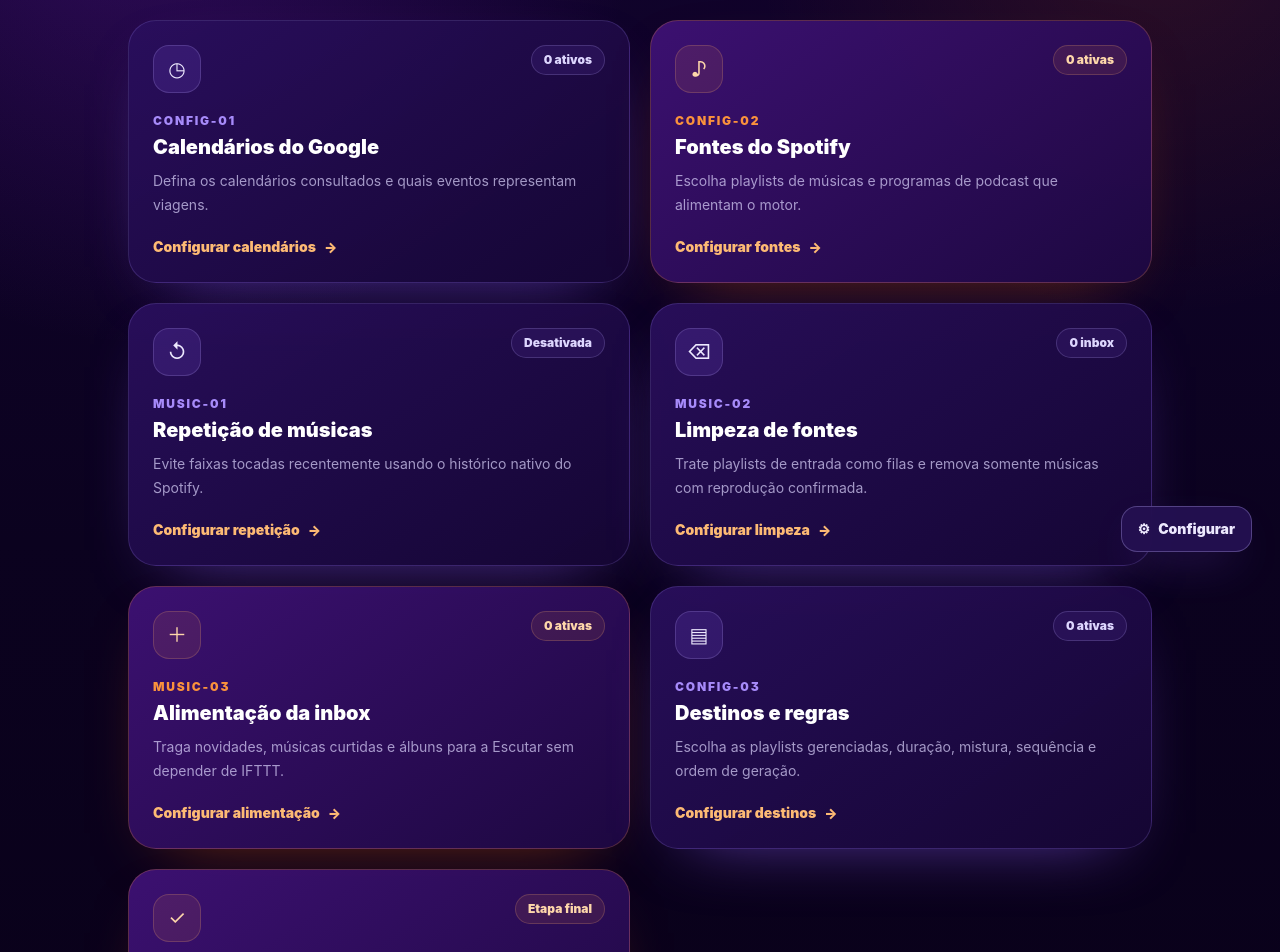
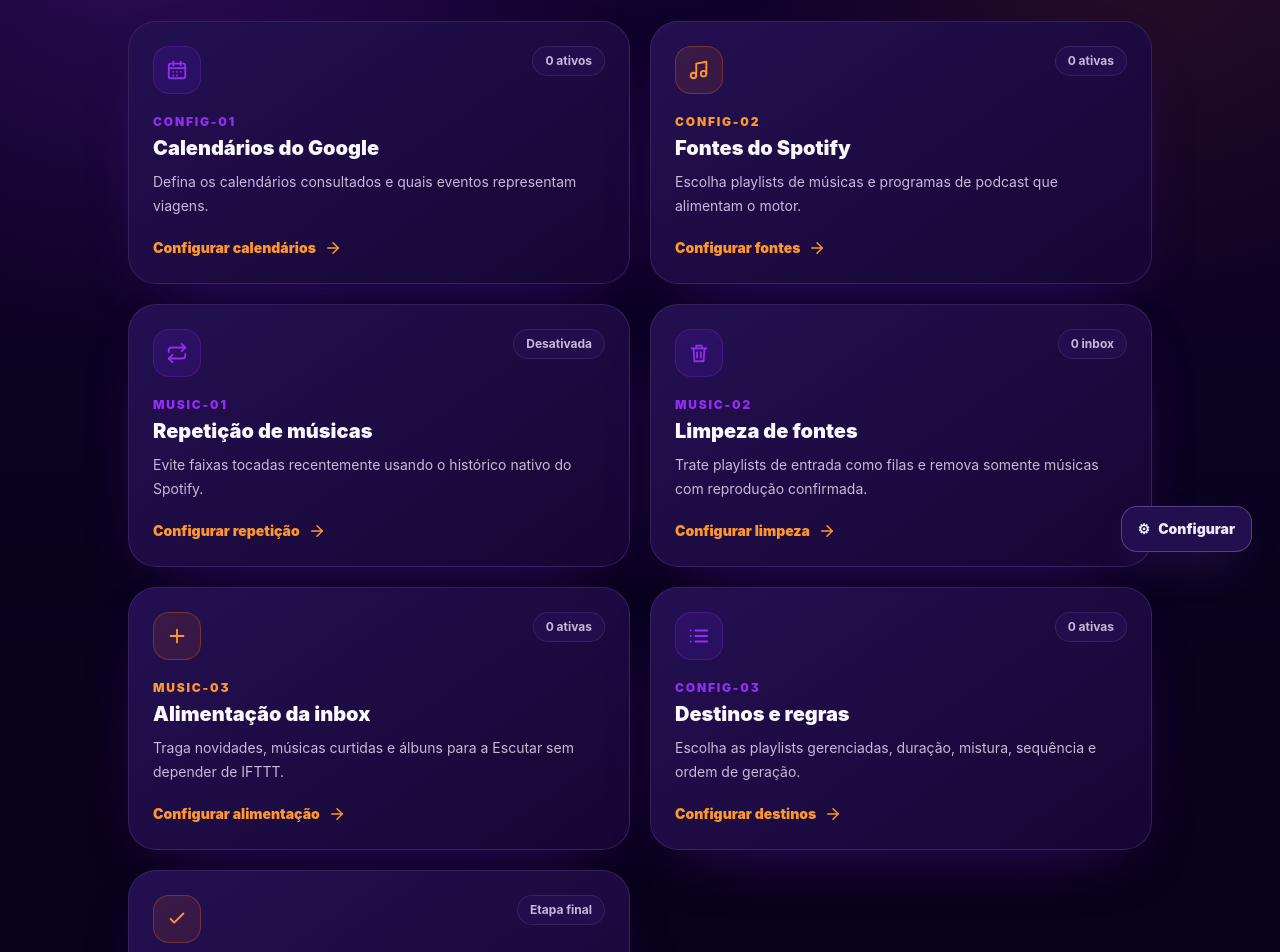
Before and after one commit to marksborn/sonoriza, a Next.js app: page /dashboard/configuracao in a window 1280 px wide. Shown: the part 220-1172 px from the top of the page. Built offline with nearby package versions, Linux system fonts and the light colour scheme; no server answers; the database is empty; sample sign-in values are in the browser's storage.

Commit message:
feat(visual): migrate configuration hub to design system

```diff
--- a/src/app/dashboard/configuracao/page.tsx
+++ b/src/app/dashboard/configuracao/page.tsx
@@ -2,8 +2,51 @@ import { MusicSourceRetentionMode } from "@prisma/client";
 import Link from "next/link";
 import { redirect } from "next/navigation";
 
+import { UiIcon, type UiIconName } from "@/components/UiIcon";
 import { auth } from "@/lib/auth";
 import { prisma } from "@/lib/prisma";
+
+type ConfigCardProps = {
+  href: string;
+  icon: UiIconName;
+  badge: string;
+  code: string;
+  title: string;
+  description: string;
+  action: string;
+  accent?: boolean;
+};
+
+function ConfigCard({
+  href,
+  icon,
+  badge,
+  code,
+  title,
+  description,
+  action,
+  accent = false,
+}: ConfigCardProps) {
+  return (
+    <Link href={href} className="product-panel group p-6 transition hover:-translate-y-0.5 hover:border-brand-400/45">
+      <div className="flex items-start justify-between gap-4">
+        <span className={accent ? "product-icon-tile-accent" : "product-icon-tile"}>
+          <UiIcon name={icon} size={22} />
+        </span>
+        <span className="product-badge">{badge}</span>
+      </div>
+      <p className={`mt-5 text-xs font-black uppercase tracking-[0.15em] ${accent ? "text-accent-400" : "text-brand-400"}`}>
+        {code}
+      </p>
+      <h2 className="mt-1 text-xl font-black text-ink-inverse">{title}</h2>
+      <p className="mt-2 text-sm leading-6 text-muted-inverse">{description}</p>
+      <span className="product-link mt-5">
+        {action}
+        <UiIcon name="arrow-right" size={18} />
+      </span>
+    </Link>
+  );
+}
 
 export default async function ConfigurationHubPage() {
   const session = await auth();
@@ -52,128 +95,103 @@ export default async function ConfigurationHubPage() {
     : "Desativada";
 
   return (
-    <main className="relative min-h-screen overflow-hidden bg-[#0b021f] px-5 py-8 text-white sm:px-8 lg:px-10">
-      <div className="pointer-events-none absolute inset-0 bg-[radial-gradient(circle_at_12%_5%,rgba(126,34,206,0.3),transparent_31rem),radial-gradient(circle_at_90%_10%,rgba(255,107,0,0.12),transparent_25rem),linear-gradient(180deg,#12032f_0%,#0b021f_55%,#090119_100%)]" />
+    <main className="product-shell px-5 py-8 sm:px-8 lg:px-10">
+      <div className="product-ambient" />
 
       <div className="relative mx-auto max-w-5xl">
         <Link
           href="/dashboard"
-          className="inline-flex items-center gap-2 text-sm font-bold text-violet-300 transition hover:text-white"
+          className="inline-flex items-center gap-2 text-sm font-bold text-muted-inverse transition hover:text-ink-inverse"
         >
-          <span aria-hidden="true">←</span>
+          <UiIcon name="arrow-left" size={18} />
           Voltar ao painel
         </Link>
 
         <div className="mt-7 max-w-3xl">
-          <p className="text-xs font-black uppercase tracking-[0.17em] text-orange-400">
+          <p className="text-xs font-black uppercase tracking-[0.17em] text-accent-400">
             Configuração
           </p>
-          <h1 className="mt-2 text-3xl font-black tracking-[-0.04em] sm:text-4xl">
+          <h1 className="mt-2 text-3xl font-black tracking-[-0.04em] text-ink-inverse sm:text-4xl">
             Prepare o Sonoriza para o seu dia.
           </h1>
-          <p className="mt-3 text-sm leading-6 text-violet-200/75 sm:text-base">
+          <p className="mt-3 text-sm leading-6 text-muted-inverse sm:text-base">
             Escolha de onde o conteúdo vem, quais eventos entram no cálculo de tempo e como cada playlist de destino deve ser montada.
           </p>
         </div>
 
         <div className="mt-8 grid gap-5 md:grid-cols-2">
-          <Link
+          <ConfigCard
             href="/dashboard/configuracao/calendarios"
-            className="group rounded-[1.75rem] border border-violet-400/20 bg-[linear-gradient(145deg,rgba(42,15,94,0.92),rgba(22,6,53,0.94))] p-6 shadow-[0_24px_70px_-40px_rgba(139,92,246,0.75)] transition hover:-translate-y-0.5 hover:border-violet-300/40"
-          >
-            <div className="flex items-start justify-between gap-4">
-              <span className="flex h-12 w-12 items-center justify-center rounded-2xl border border-violet-300/20 bg-violet-500/15 text-xl text-violet-100">◷</span>
-              <span className="rounded-full border border-violet-300/20 bg-violet-500/10 px-3 py-1.5 text-xs font-black text-violet-200">{calendarCount} ativos</span>
-            </div>
-            <p className="mt-5 text-xs font-black uppercase tracking-[0.15em] text-violet-400">CONFIG-01</p>
-            <h2 className="mt-1 text-xl font-black">Calendários do Google</h2>
-            <p className="mt-2 text-sm leading-6 text-violet-200/70">Defina os calendários consultados e quais eventos representam viagens.</p>
-            <span className="mt-5 inline-flex items-center gap-2 text-sm font-black text-orange-300 transition group-hover:gap-3">Configurar calendários <span aria-hidden="true">→</span></span>
-          </Link>
+            icon="calendar"
+            badge={`${calendarCount} ativos`}
+            code="CONFIG-01"
+            title="Calendários do Google"
+            description="Defina os calendários consultados e quais eventos representam viagens."
+            action="Configurar calendários"
+          />
 
-          <Link
+          <ConfigCard
             href="/dashboard/configuracao/fontes"
-            className="group rounded-[1.75rem] border border-orange-400/25 bg-[linear-gradient(145deg,rgba(62,17,116,0.96),rgba(30,8,66,0.96))] p-6 shadow-[0_24px_70px_-40px_rgba(255,107,0,0.55)] transition hover:-translate-y-0.5 hover:border-orange-300/45"
-          >
-            <div className="flex items-start justify-between gap-4">
-              <span className="flex h-12 w-12 items-center justify-center rounded-2xl border border-orange-300/20 bg-orange-400/10 text-xl text-orange-200">♪</span>
-              <span className="rounded-full border border-orange-300/20 bg-orange-400/10 px-3 py-1.5 text-xs font-black text-orange-200">{sourceCount} ativas</span>
-            </div>
-            <p className="mt-5 text-xs font-black uppercase tracking-[0.15em] text-orange-400">CONFIG-02</p>
-            <h2 className="mt-1 text-xl font-black">Fontes do Spotify</h2>
-            <p className="mt-2 text-sm leading-6 text-violet-200/70">Escolha playlists de músicas e programas de podcast que alimentam o motor.</p>
-            <span className="mt-5 inline-flex items-center gap-2 text-sm font-black text-orange-300 transition group-hover:gap-3">Configurar fontes <span aria-hidden="true">→</span></span>
-          </Link>
+            icon="music"
+            badge={`${sourceCount} ativas`}
+            code="CONFIG-02"
+            title="Fontes do Spotify"
+            description="Escolha playlists de músicas e programas de podcast que alimentam o motor."
+            action="Configurar fontes"
+            accent
+          />
 
-          <Link
+          <ConfigCard
             href="/dashboard/configuracao/musica"
-            className="group rounded-[1.75rem] border border-violet-400/20 bg-[linear-gradient(145deg,rgba(42,15,94,0.92),rgba(22,6,53,0.94))] p-6 shadow-[0_24px_70px_-40px_rgba(139,92,246,0.75)] transition hover:-translate-y-0.5 hover:border-violet-300/40"
-          >
-            <div className="flex items-start justify-between gap-4">
-              <span className="flex h-12 w-12 items-center justify-center rounded-2xl border border-violet-300/20 bg-violet-500/15 text-xl text-violet-100">↺</span>
-              <span className="rounded-full border border-violet-300/20 bg-violet-500/10 px-3 py-1.5 text-xs font-black text-violet-200">{musicPolicyLabel}</span>
-            </div>
-            <p className="mt-5 text-xs font-black uppercase tracking-[0.15em] text-violet-400">MUSIC-01</p>
-            <h2 className="mt-1 text-xl font-black">Repetição de músicas</h2>
-            <p className="mt-2 text-sm leading-6 text-violet-200/70">Evite faixas tocadas recentemente usando o histórico nativo do Spotify.</p>
-            <span className="mt-5 inline-flex items-center gap-2 text-sm font-black text-orange-300 transition group-hover:gap-3">Configurar repetição <span aria-hidden="true">→</span></span>
-          </Link>
+            icon="repeat"
+            badge={musicPolicyLabel}
+            code="MUSIC-01"
+            title="Repetição de músicas"
+            description="Evite faixas tocadas recentemente usando o histórico nativo do Spotify."
+            action="Configurar repetição"
+          />
 
-          <Link
+          <ConfigCard
             href="/dashboard/configuracao/limpeza"
-            className="group rounded-[1.75rem] border border-violet-400/20 bg-[linear-gradient(145deg,rgba(42,15,94,0.92),rgba(22,6,53,0.94))] p-6 shadow-[0_24px_70px_-40px_rgba(139,92,246,0.75)] transition hover:-translate-y-0.5 hover:border-violet-300/40"
-          >
-            <div className="flex items-start justify-between gap-4">
-              <span className="flex h-12 w-12 items-center justify-center rounded-2xl border border-violet-300/20 bg-violet-500/15 text-xl text-violet-100">⌫</span>
-              <span className="rounded-full border border-violet-300/20 bg-violet-500/10 px-3 py-1.5 text-xs font-black text-violet-200">{cleanupInboxCount} inbox</span>
-            </div>
-            <p className="mt-5 text-xs font-black uppercase tracking-[0.15em] text-violet-400">MUSIC-02</p>
-            <h2 className="mt-1 text-xl font-black">Limpeza de fontes</h2>
-            <p className="mt-2 text-sm leading-6 text-violet-200/70">Trate playlists de entrada como filas e remova somente músicas com reprodução confirmada.</p>
-            <span className="mt-5 inline-flex items-center gap-2 text-sm font-black text-orange-300 transition group-hover:gap-3">Configurar limpeza <span aria-hidden="true">→</span></span>
-          </Link>
+            icon="trash"
+            badge={`${cleanupInboxCount} inbox`}
+            code="MUSIC-02"
+            title="Limpeza de fontes"
+            description="Trate playlists de entrada como filas e remova somente músicas com reprodução confirmada."
+            action="Configurar limpeza"
+          />
 
-          <Link
+          <ConfigCard
             href="/dashboard/configuracao/alimentacao"
-            className="group rounded-[1.75rem] border border-orange-400/25 bg-[linear-gradient(145deg,rgba(62,17,116,0.96),rgba(30,8,66,0.96))] p-6 shadow-[0_24px_70px_-40px_rgba(255,107,0,0.55)] transition hover:-translate-y-0.5 hover:border-orange-300/45"
-          >
-            <div className="flex items-start justify-between gap-4">
-              <span className="flex h-12 w-12 items-center justify-center rounded-2xl border border-orange-300/20 bg-orange-400/10 text-xl text-orange-200">＋</span>
-              <span className="rounded-full border border-orange-300/20 bg-orange-400/10 px-3 py-1.5 text-xs font-black text-orange-200">{ingestionRuleCount} ativas</span>
-            </div>
-            <p className="mt-5 text-xs font-black uppercase tracking-[0.15em] text-orange-400">MUSIC-03</p>
-            <h2 className="mt-1 text-xl font-black">Alimentação da inbox</h2>
-            <p className="mt-2 text-sm leading-6 text-violet-200/70">Traga novidades, músicas curtidas e álbuns para a Escutar sem depender de IFTTT.</p>
-            <span className="mt-5 inline-flex items-center gap-2 text-sm font-black text-orange-300 transition group-hover:gap-3">Configurar alimentação <span aria-hidden="true">→</span></span>
-          </Link>
+            icon="plus"
+            badge={`${ingestionRuleCount} ativas`}
+            code="MUSIC-03"
+            title="Alimentação da inbox"
+            description="Traga novidades, músicas curtidas e álbuns para a Escutar sem depender de IFTTT."
+            action="Configurar alimentação"
+            accent
+          />
 
-          <Link
+          <ConfigCard
             href="/dashboard/configuracao/destinos"
-            className="group rounded-[1.75rem] border border-violet-400/20 bg-[linear-gradient(145deg,rgba(42,15,94,0.92),rgba(22,6,53,0.94))] p-6 shadow-[0_24px_70px_-40px_rgba(139,92,246,0.75)] transition hover:-translate-y-0.5 hover:border-violet-300/40"
-          >
-            <div className="flex items-start justify-between gap-4">
-              <span className="flex h-12 w-12 items-center justify-center rounded-2xl border border-violet-300/20 bg-violet-500/15 text-xl text-violet-100">▤</span>
-              <span className="rounded-full border border-violet-300/20 bg-violet-500/10 px-3 py-1.5 text-xs font-black text-violet-200">{targetCount} ativas</span>
-            </div>
-            <p className="mt-5 text-xs font-black uppercase tracking-[0.15em] text-violet-400">CONFIG-03</p>
-            <h2 className="mt-1 text-xl font-black">Destinos e regras</h2>
-            <p className="mt-2 text-sm leading-6 text-violet-200/70">Escolha as playlists gerenciadas, duração, mistura, sequência e ordem de geração.</p>
-            <span className="mt-5 inline-flex items-center gap-2 text-sm font-black text-orange-300 transition group-hover:gap-3">Configurar destinos <span aria-hidden="true">→</span></span>
-          </Link>
+            icon="list"
+            badge={`${targetCount} ativas`}
+            code="CONFIG-03"
+            title="Destinos e regras"
+            description="Escolha as playlists gerenciadas, duração, mistura, sequência e ordem de geração."
+            action="Configurar destinos"
+          />
 
-          <Link
+          <ConfigCard
             href="/dashboard/configuracao/revisao"
-            className="group rounded-[1.75rem] border border-orange-400/25 bg-[linear-gradient(145deg,rgba(62,17,116,0.96),rgba(30,8,66,0.96))] p-6 shadow-[0_24px_70px_-40px_rgba(255,107,0,0.55)] transition hover:-translate-y-0.5 hover:border-orange-300/45"
-          >
-            <div className="flex items-start justify-between gap-4">
-              <span className="flex h-12 w-12 items-center justify-center rounded-2xl border border-orange-300/20 bg-orange-400/10 text-xl text-orange-200">✓</span>
-              <span className="rounded-full border border-orange-300/20 bg-orange-400/10 px-3 py-1.5 text-xs font-black text-orange-200">Etapa final</span>
-            </div>
-            <p className="mt-5 text-xs font-black uppercase tracking-[0.15em] text-orange-400">CONFIG-04</p>
-            <h2 className="mt-1 text-xl font-black">Revisar e testar</h2>
-            <p className="mt-2 text-sm leading-6 text-violet-200/70">Confira conexões e regras, corrija pendências e simule antes da geração real.</p>
-            <span className="mt-5 inline-flex items-center gap-2 text-sm font-black text-orange-300 transition group-hover:gap-3">Revisar configuração <span aria-hidden="true">→</span></span>
-          </Link>
+            icon="check"
+            badge="Etapa final"
+            code="CONFIG-04"
+            title="Revisar e testar"
+            description="Confira conexões e regras, corrija pendências e simule antes da geração real."
+            action="Revisar configuração"
+            accent
+          />
         </div>
       </div>
     </main>
```
